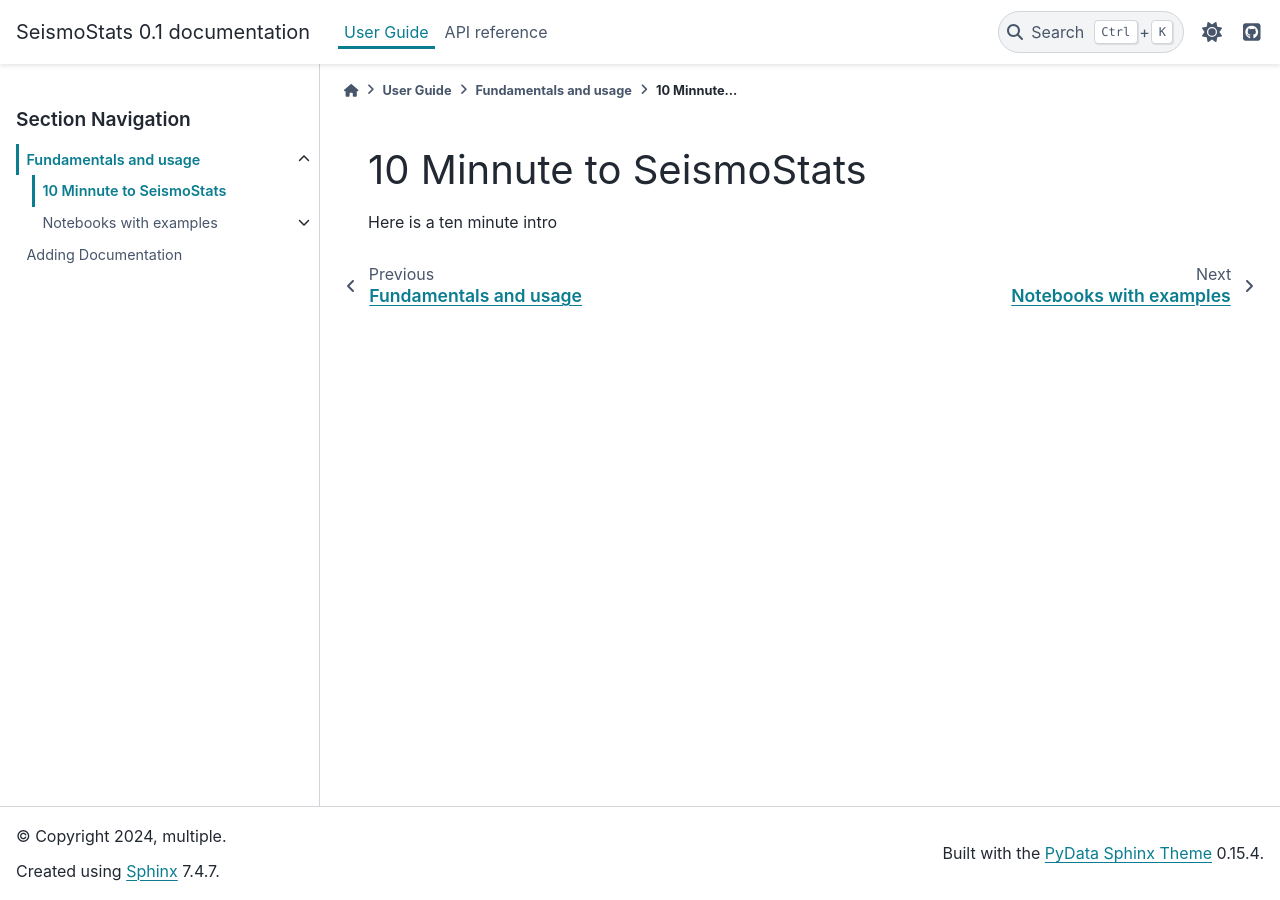
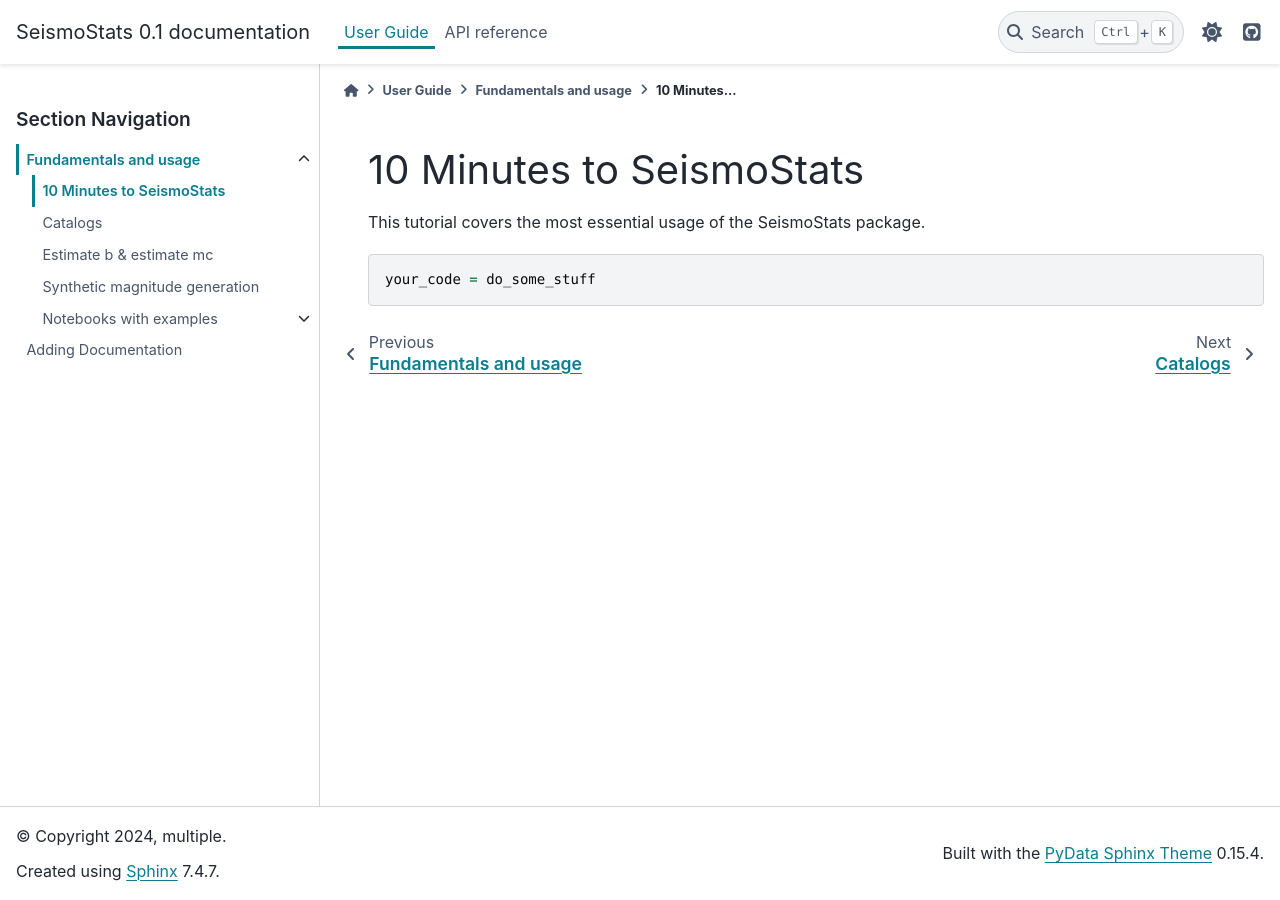
Before and after one commit to swiss-seismological-service/SeismoStats, a Sphinx documentation site: the page built from docs/source/user/10minute_intro.md, in a window 1280 px wide. Built offline with Sphinx 7.4.7 and the PyData theme 0.15.4, drawn with Linux system fonts in a browser that asks for light colours; pages that are not in the unit, such as notebooks, are missing from menus.

Commit message:
new folders for user guide

````diff
--- a/docs/source/user/10minute_intro.md
+++ b/docs/source/user/10minute_intro.md
@@ -1,3 +1,7 @@
-# 10 Minnute to SeismoStats
+# 10 Minutes to SeismoStats
 
-Here is a ten minute intro
+This tutorial covers the most essential usage of the SeismoStats package.
+
+```python
+your_code = do_some_stuff
+```
--- /dev/null
+++ b/docs/source/user/synthetic.md
@@ -0,0 +1,3 @@
+# Synthetic magnitude generation
+
+How to generate magnitudes with an exponential distribution, and how to bin.
````
Also changed, not shown: docs/source/user/catalogs.md (added, +3 -0 lines), docs/source/user/estimate_b.md (added, +3 -0 lines), docs/source/user/usage.md (+3 -0 lines).
